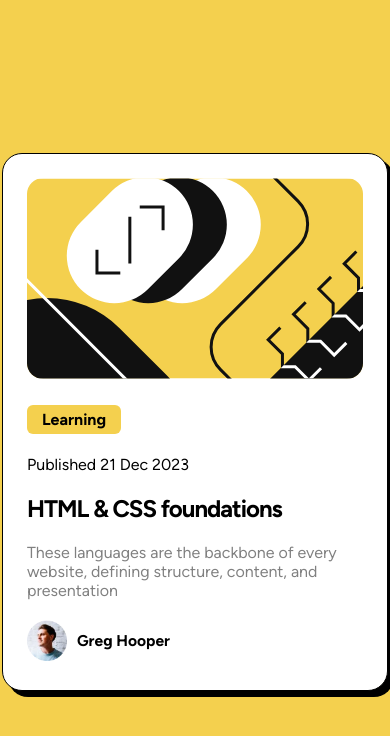
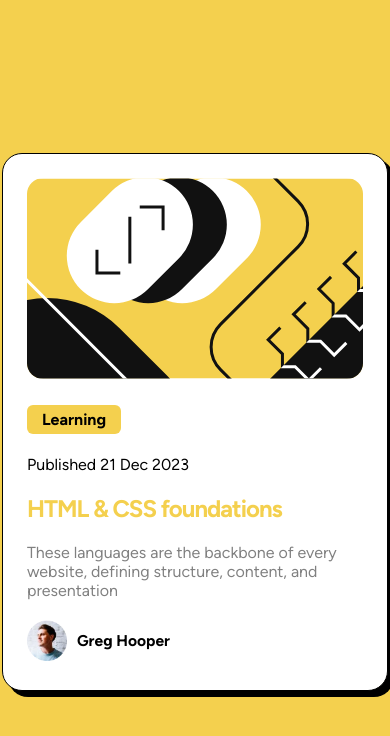
Before and after one commit to gamerlord295/blog-preview-card-main, a plain HTML site: page index.html in a window 390 px wide. In both pictures the pointer is over the element "HTML & CSS foundations". Drawn offline with Linux system fonts and the light colour scheme.

Commit message:
responsive text hover

```diff
--- a/index.html
+++ b/index.html
@@ -51,6 +51,10 @@
       h2 {
         letter-spacing: -1px;
       }
+      h2:hover {
+        color: #f4d04e;
+        cursor: pointer;
+      }
       p {
         font-size: medium;
       }
```
